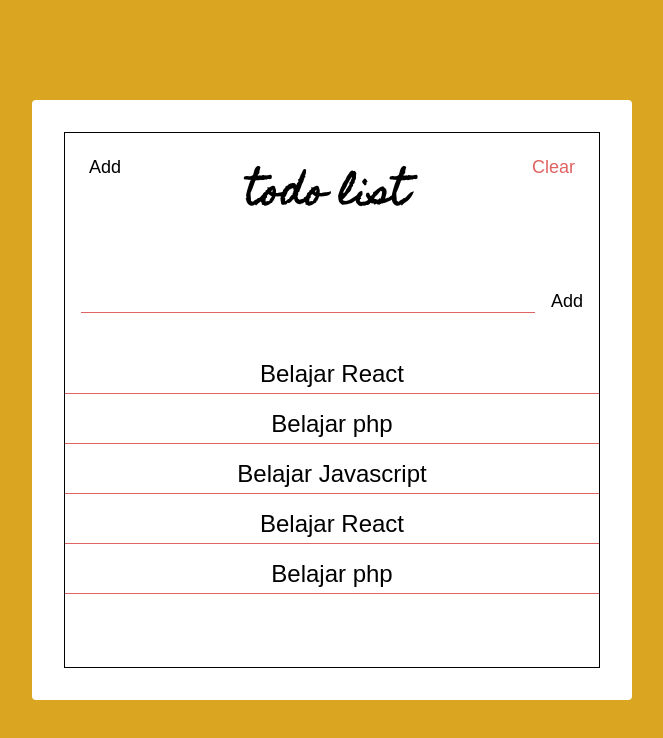
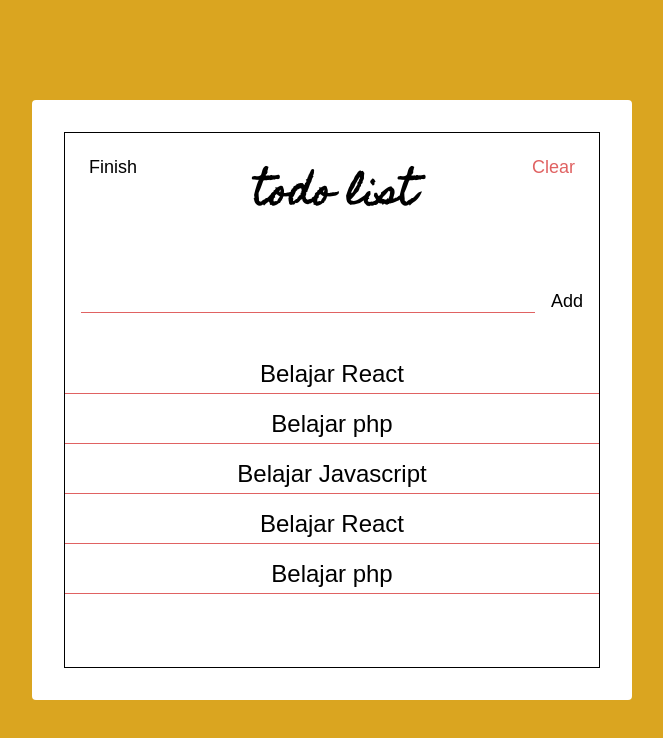
Before and after one commit to RivaldiHariono/React-Todolist, a React (Create React App) app: page / in a window 1280 px wide. Both pictures are taken after a click on the button "Add". Shown: the top 738 px of the page, without its empty margins (308-971 px from the left). Built offline with nearby package versions, Linux system fonts and the light colour scheme.

Commit message:
max length input todo

```diff
--- a/src/components/header.jsx
+++ b/src/components/header.jsx
@@ -1,11 +1,11 @@
 import React from "react";
 import PropTypes from "prop-types";
 
-const header = ({ showAddToggle }) => {
+const header = ({ showAddToggle, showAdd }) => {
   return (
     <div className="header">
       <button className="header-btn" onClick={showAddToggle}>
-        Add
+        {showAdd ? "Finish" : "Add"}
       </button>
       <h1 className="header-title">Todo List</h1>
       <button className="header-btn main-red-color">Clear</button>
@@ -14,7 +14,8 @@
 };
 
 header.propTypes = {
-  showAddToggle: PropTypes.func.isRequired
+  showAddToggle: PropTypes.func.isRequired,
+  showAdd: PropTypes.bool.isRequired
 };
 
 export default header;
--- a/src/components/todoform.jsx
+++ b/src/components/todoform.jsx
@@ -8,9 +8,13 @@
     if (value === "") {
       alert("No ToDo");
     } else {
-      addTodo(value);
-      alert(value);
-      setValue("");
+      if (value.length > 30) {
+        alert("Too Length");
+      } else {
+        addTodo(value);
+        alert(value);
+        setValue("");
+      }
     }
   };
 
--- a/src/pages/todolist.jsx
+++ b/src/pages/todolist.jsx
@@ -35,7 +35,7 @@
   return (
     // className nama lain dari class
     <Paper>
-      <Header showAddToggle={showAddToggle} />
+      <Header showAddToggle={showAddToggle} showAdd={showAdd} />
       <Todoform addTodo={addTodo} showAdd={showAdd} />
       <Todos todos={todos} />
     </Paper>
```
